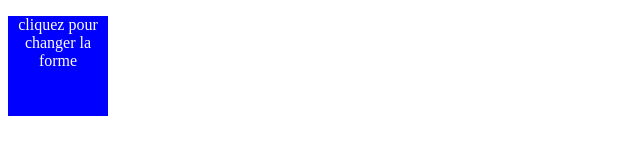
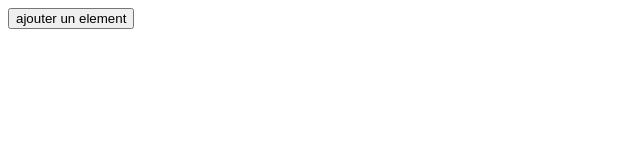
Before and after one commit to anthony65150/Javascript, a plain HTML site: page index.html in a window 1280 px wide. Shown: the whole page, without its empty margins (0-640 px from the left). Drawn offline with Linux system fonts and the light colour scheme.

Commit message:
creation et suppression d'element

```diff
--- a/assets/js/dom.js
+++ b/assets/js/dom.js
@@ -19,7 +19,7 @@ document.querySelectorAll('p'); // selectionner tout les "p" du html
 // exercice
 
 //1----changer le texte du paragraphe
-let changerParagraphe = document.querySelector('.texte');
+/*let changerParagraphe = document.querySelector('.texte');
 changerParagraphe.textContent = "nouveau texte modifié";
 
 //2-----modifier la valeur de l'input
@@ -36,9 +36,46 @@ editerMoi.appendChild(nouveauParagraphe);
 nouveauParagraphe.style.color = "blue";
 
 
-//manipulation des classes
+//manipulation des classes----------------------------------------------------------------------------------------------
 
 //element.classList.add('classe');      ajouter une classe
 //element.classList.remove('classe');   supprimer une classe
 //element.classList.toggle('classe');   basculer une classe
 //element.classList.contains('classe'); verifier si une classe existe
+*/
+//exercice classes
+
+//1. ajouter un evenement click qui bascule de carre a rond
+//2. verifier la presence d'une classe avant de la modifier
+/*let box = document.getElementById("box");//je recupere mon element box
+box.addEventListener("click", function(){
+    box.style.transition = "all 0.3s ease";// on peut rajouter une transition
+    if(box.classList.contains("carre")){
+        box.classList.toggle("rond");
+    }
+    else{
+        box.classList.toggle("carre");
+    }
+})
+*/
+//plus court
+/*let box = document.getElementById("box");
+
+box.addEventListener("click", function(){
+    box.style.transition = "all 0.4s ease";
+    box.classList.toggle("rond");
+})*/
+
+
+//creation et suppression d'elements
+//document.createElement("div");creer un nouveau element
+//parent.appendChild(element); ajoute un element enfant
+//parent.removeChild(element); supprime un element enfant
+//elemnt.remove(); on supprime un element
+
+
+
+//exercice----------------------------------------------
+//1. creer une fonction qui ajoute un nouvel element a la liste
+//2. ajouter un bouton de suppression a chaque element
+//3. implementer la suppression d'element
--- a/index.html
+++ b/index.html
@@ -14,20 +14,36 @@
         <p class="paragraphe">Deuxieme texte</p>
     </div>
     -->
+
+
+
+
     <!--<div id="editerMoi">
         <p class="texte">premier texte</p>
         <input type="text" id="monInput" value="valeur initial">
 
     </div>-->
 
-    <div id="box" class="carre">
+
+
+    <!--<div id="box" class="carre">
         <p>cliquez pour changer la forme</p>
 
     </div>
 
     <div id="test">
 
+    </div>-->
+
+
+
+    <div id="liste">
+        <button id="ajout">ajouter un element</button>
+        <ul id="items"></ul>
     </div>
+
+
+
 
 
 
```
